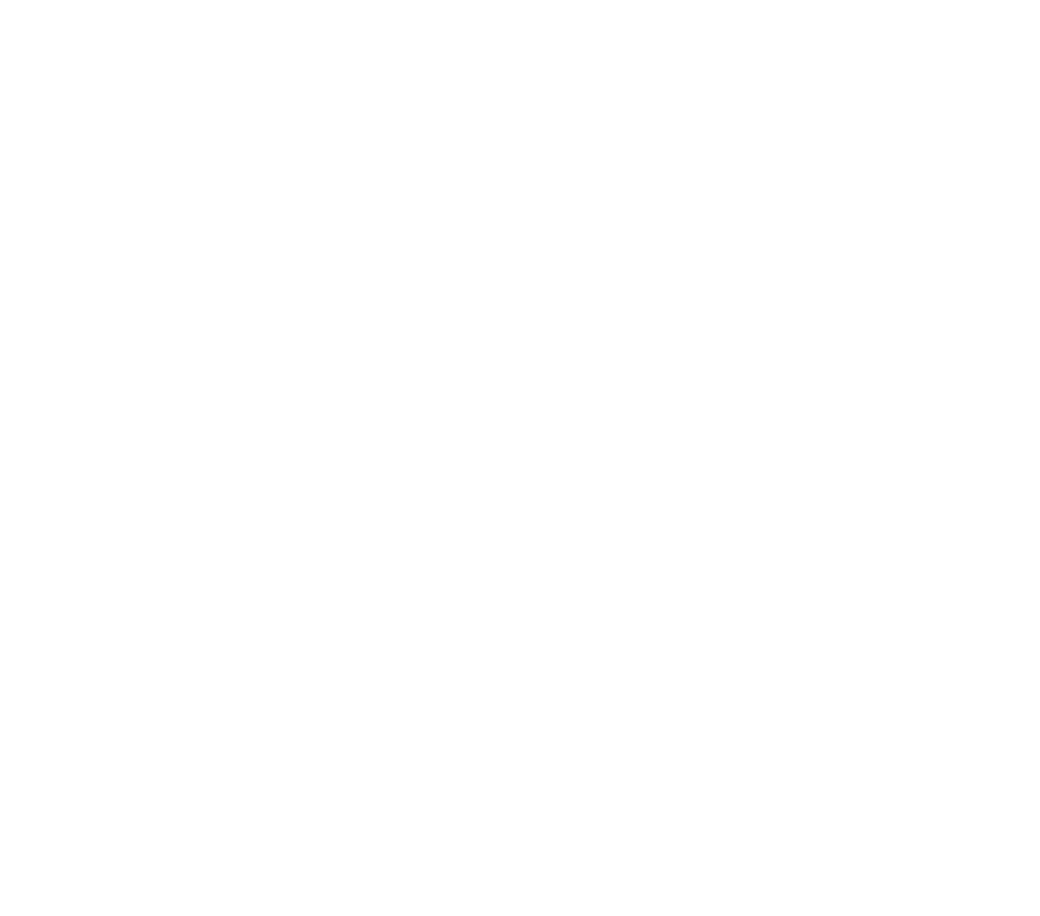
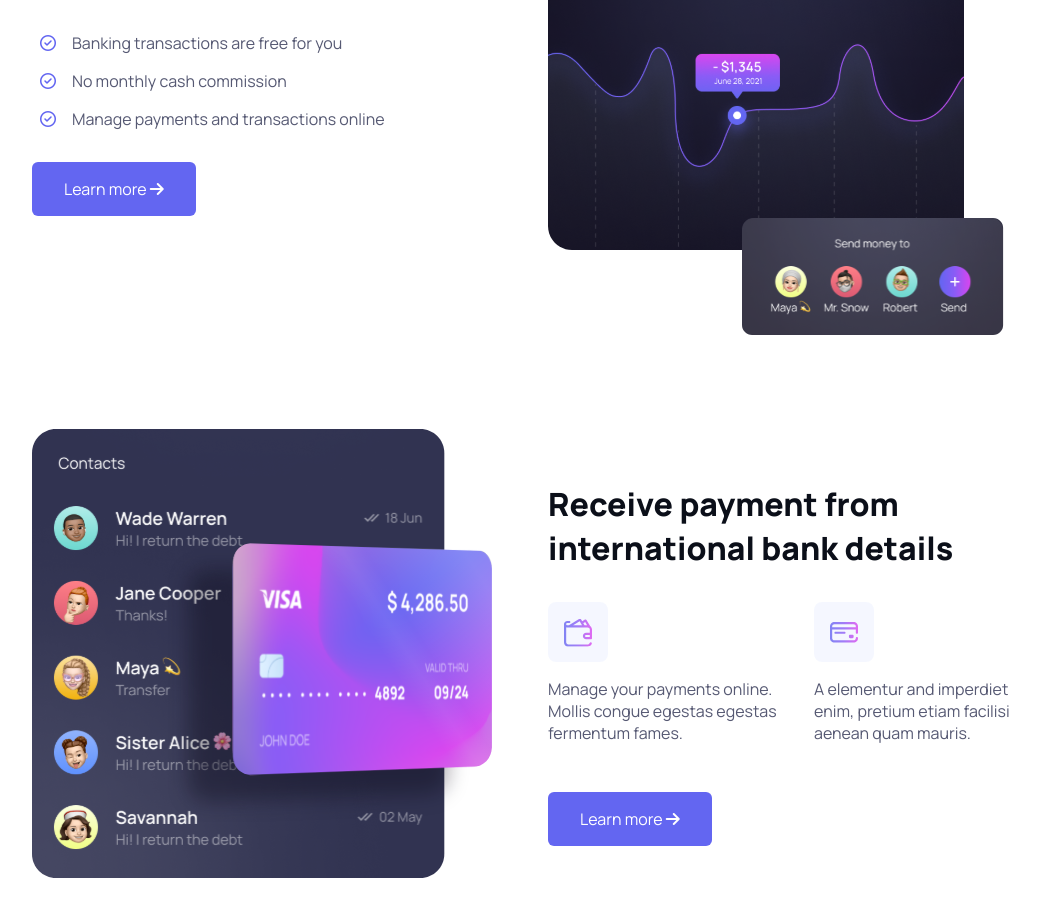
Before and after one commit to FeliciaDahl/SiliconReact, a React (Vite) app: page / in a window 1280 px wide. Shown: the part 3064-3980 px from the top of the page, without its empty margins (108-1148 px from the left). Before the commit the page ends 2820 px from the top, so only its background shows below. Built offline with nearby package versions, Linux system fonts and the light colour scheme.

Commit message:
Added component InfoCardDesktop

```diff
--- a/src/App.jsx
+++ b/src/App.jsx
@@ -4,6 +4,7 @@
 import Partners from './components/Partners'
 import Features from './components/Features'
 import HowDoesItWork from './components/HowDoesItWork'
+import InfoCardsDesktop from './components/InfoCardsDesktop'
 
 function App() {
 
@@ -16,6 +17,7 @@
       <Partners/>
       <Features/>
       <HowDoesItWork/>
+      <InfoCardsDesktop/>
     </main>
     </>
   )
--- /dev/null
+++ b/src/components/ButtonLearnMore.jsx
@@ -0,0 +1,13 @@
+import React from 'react'
+
+const ButtonLearnMore = () => {
+  return (
+
+    <div className="pt-2">
+         <a className="btn btn-learn" href="#"><span>Learn more <i className="fa-sharp fa-solid fa-arrow-right"></i></span></a>
+    </div>
+
+  )
+}
+
+export default ButtonLearnMore
--- a/src/components/FeatureImages.jsx
+++ b/src/components/FeatureImages.jsx
@@ -3,8 +3,8 @@
 const FeatureImages = () => {
   return (
     <div className="img-features">
-    <img id="img-iphone" src="./images/features/features-iPhone.svg" alt="Iphone"/>
-    <img id="img-card" src="./images/features/features-card.svg" alt="Bankcard"/>
+      <img id="img-iphone" src="./images/features/features-iPhone.svg" alt="Iphone"/>
+      <img id="img-card" src="./images/features/features-card.svg" alt="Bankcard"/>
     </div>
   )
 }
--- /dev/null
+++ b/src/components/InfoCardBottomContent.jsx
@@ -0,0 +1,26 @@
+import React from 'react'
+
+const InfoCardBottomContent = () => {
+    return (
+
+    <div className="flex-2">
+        <div className="info-area">
+
+            <div className="box-img">
+                <img src="./images/features/app-feature-5.svg" alt="" />
+            </div>
+            <p className="bd-text pt-1">Manage your payments online. Mollis congue egestas egestas fermentum fames.</p>
+        </div>
+
+        <div className="info-area">
+            <div className="box-img">
+                <img src="./images/features/app-feature-1.svg" alt="" />
+            </div>
+            <p className="bd-text pt-1 pb-2">A elementur and imperdiet enim, pretium etiam facilisi aenean quam mauris.</p>
+        </div>
+    </div>
+
+)
+}
+
+export default InfoCardBottomContent
--- /dev/null
+++ b/src/components/InfoCardBottomImages.jsx
@@ -0,0 +1,13 @@
+import React from 'react'
+
+const InfoCardBottomImages = () => {
+    return (
+
+    <div className="info-img">
+        <img className="img-contact" src="./images/dt-info/contacts.svg" alt="showing contact-feature on app" />
+        <img className="img-card" src="./images/dt-info/card.svg" alt="picture of a bankcard" />
+    </div>
+)
+}
+
+export default InfoCardBottomImages
--- /dev/null
+++ b/src/components/InfoCardList.jsx
@@ -0,0 +1,13 @@
+import React from 'react'
+
+const InfoCardList = ({content}) => {
+  return (
+
+    <ul className="fa-ul">
+        <li className="pb-1"><span className="fa-li"><i className="fa-sharp fa-regular fa-circle-check"></i></span>
+        <p>{content.content}</p></li>
+    </ul>
+)
+}
+
+export default InfoCardList
--- /dev/null
+++ b/src/components/InfoCardTopImages.jsx
@@ -0,0 +1,13 @@
+import React from 'react'
+
+const InfoCardTopImages = () => {
+  return (
+
+<div className="info-img">
+    <img className="img-budget" src="./images/dt-info/budget.svg" alt="showing budget-feature on app"/>
+    <img className="img-send" src="./images/dt-info/send-to.svg" alt="pictures from contacts"/>
+</div>
+  )
+}
+
+export default InfoCardTopImages
--- /dev/null
+++ b/src/components/InfoCardsDesktop.jsx
@@ -0,0 +1,57 @@
+import React, { useState } from 'react'
+import InfoCardList from './InfoCardList'
+import ButtonLearnMore from './ButtonLearnMore'
+import InfoCardTopImages from './InfoCardTopImages'
+import InfoCardBottomImages from './InfoCardBottomImages'
+import InfoCardBottomContent from './InfoCardBottomContent'
+
+const InfoCardsDesktop = () => {
+
+    const [listContent, setListContent] = useState([
+        {content: "Banking transactions are free for you"},
+        {content: "No monthly cash commission"},
+        {content: "Manage payments and transactions online"}
+    ])
+    return (
+
+<section aria-label="learn more" className="desktop-only">
+
+    <div className="container">
+
+        <div className="info-cards">
+
+            <div className="info-card grid-2">
+                <div className="info-text">
+                    <h2 className="h2-32 pb-2">Make your money transfer simple and clear</h2>
+
+                    {
+                        listContent.map((content, index) => (<InfoCardList key={index} content={content} />))
+                    }
+
+                    <ButtonLearnMore />
+                </div>
+
+                <InfoCardTopImages />
+            </div>
+
+            <div className="info-card grid-2">
+
+                <InfoCardBottomImages />
+
+                <div className="info-text">
+                    <h2 className="h2-32 pb-2">Receive payment from international bank details</h2>
+
+                    <InfoCardBottomContent />
+
+                    <ButtonLearnMore />
+                </div>
+
+            </div>
+        </div>
+    </div>
+</section>
+
+)
+}
+
+export default InfoCardsDesktop
```
